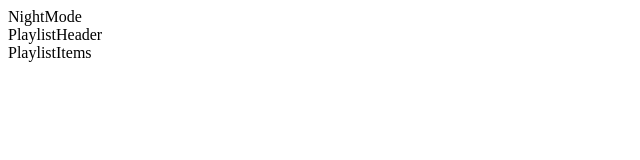
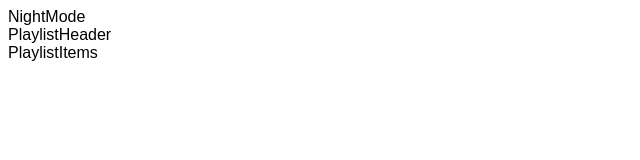
Before and after one commit to IanWei/video, a React (Create React App) app: page /1 in a window 1280 px wide. Shown: the top 160 px of the page, without its empty margins (0-640 px from the left). Built offline with nearby package versions, Linux system fonts and the light colour scheme.

Commit message:
add global styling

```diff
--- a/src/App.tsx
+++ b/src/App.tsx
@@ -1,6 +1,7 @@
 import React from 'react';
 import { WbnPlayer } from './features/video/WbnPlayer';
 import { BrowserRouter, Route, Switch } from 'react-router-dom';
+import { GlobalStyle } from './styles/GlobalStyle';
 
 function App() {
   return (
@@ -9,6 +10,7 @@ function App() {
           <Route exact path="/" component={WbnPlayer}/>
           <Route exact path="/:activeVideo" component={WbnPlayer}/>
         </Switch>
+        <GlobalStyle/>
       </BrowserRouter>
   );
 }
--- /dev/null
+++ b/src/index.css
@@ -0,0 +1,4 @@
+:root {
+    --font-large: 20px;
+    --font-normal: 16px;
+}
--- a/src/index.tsx
+++ b/src/index.tsx
@@ -2,6 +2,7 @@ import React from 'react';
 import ReactDOM from 'react-dom';
 import App from './App';
 import * as serviceWorker from './serviceWorker';
+import './index.css';
 
 ReactDOM.render(
   <React.StrictMode>
--- /dev/null
+++ b/src/styles/GlobalStyle.tsx
@@ -0,0 +1,19 @@
+import { createGlobalStyle, css } from 'styled-components'
+
+interface Props {
+    isLarge?: boolean
+}
+
+const myFont = ({isLarge}: Props) => {
+    return isLarge ? css`font-size: var(--font-large)` : css`font-size: var(--font-normal);`
+}
+
+export const GlobalStyle = createGlobalStyle`
+    * {
+        box-sizing: border-box;
+    }
+    body {
+        font-family: 'Hind', sans-serif;
+        ${myFont}
+    }
+`
```
